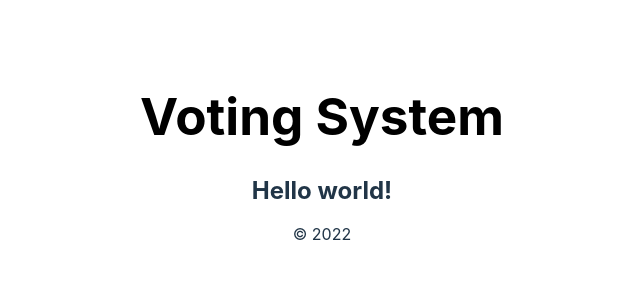
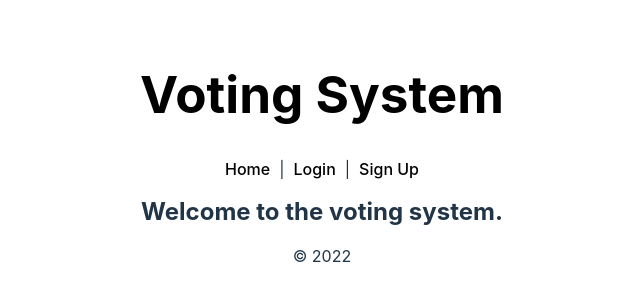
Before and after one commit to paramsiddharth/voting-system, a React (Vite) app in the folder frontend/: page / in a window 1280 px wide. Shown: the part 242-542 px from the top of the page, without its empty margins (318-958 px from the left). Built offline with nearby package versions, Linux system fonts and the light colour scheme; the HTML template or start-up script is replaced by a standard one.

Commit message:
Add navigation
Signed-off-by: Param Siddharth <contact@paramsid.com>

```diff
--- a/frontend/src/App.css
+++ b/frontend/src/App.css
@@ -40,6 +40,10 @@
   color: #888;
 }
 
+a {
+  color: initial !important;
+}
+
 a h1 {
   color: initial;
 }
--- a/frontend/src/components/header.jsx
+++ b/frontend/src/components/header.jsx
@@ -5,6 +5,17 @@ function Header() {
     <Link to='/'>
       <h1>Voting System</h1>
     </Link>
+    <nav>
+      <Link to='/'>Home</Link>
+      &nbsp;
+      |
+      &nbsp;
+      <Link to='/login'>Login</Link>
+      &nbsp;
+      |
+      &nbsp;
+      <Link to='/register'>Sign Up</Link>
+    </nav>
   </>;
 }
 
--- a/frontend/src/routes/home.jsx
+++ b/frontend/src/routes/home.jsx
@@ -1,6 +1,6 @@
 function Home() {
   return <>
-    <h2>Hello world!</h2>
+    <h2>Welcome to the voting system.</h2>
   </>;
 }
 
```
